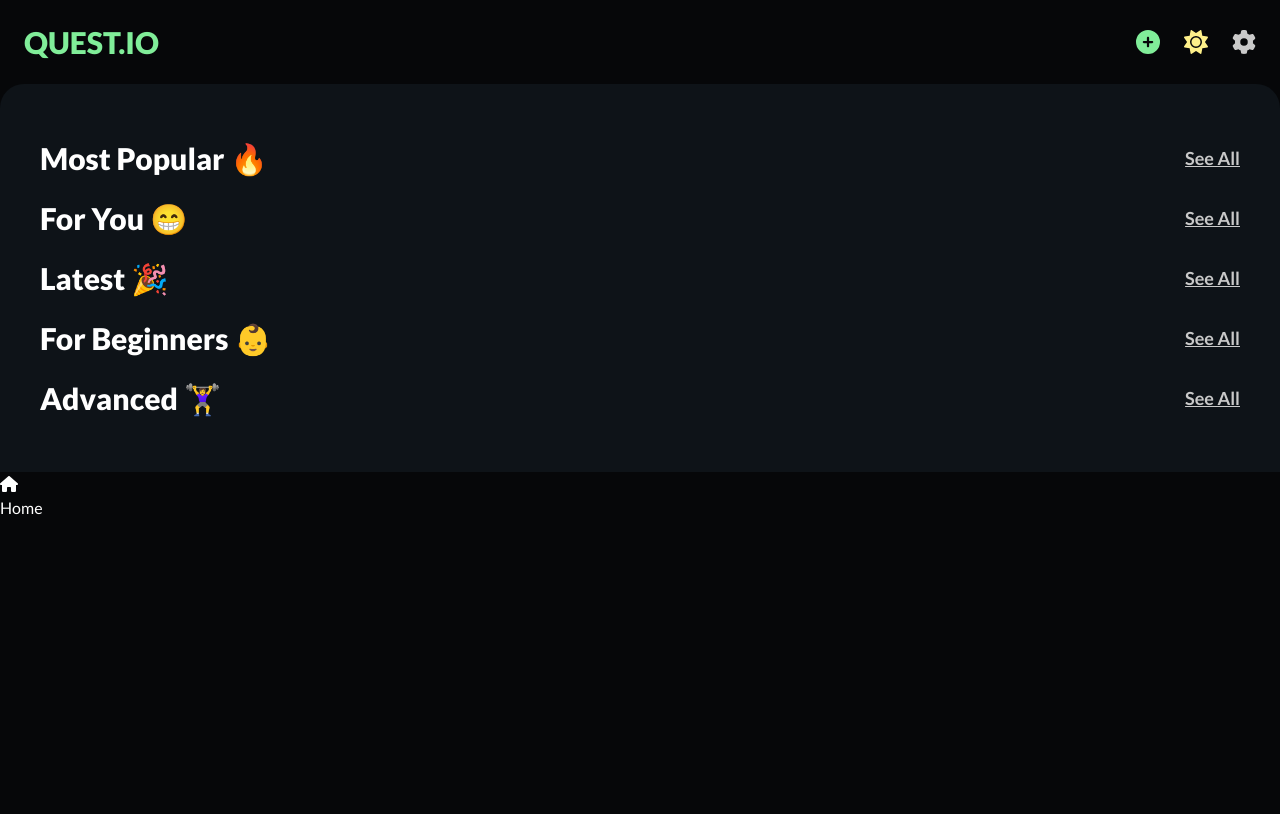
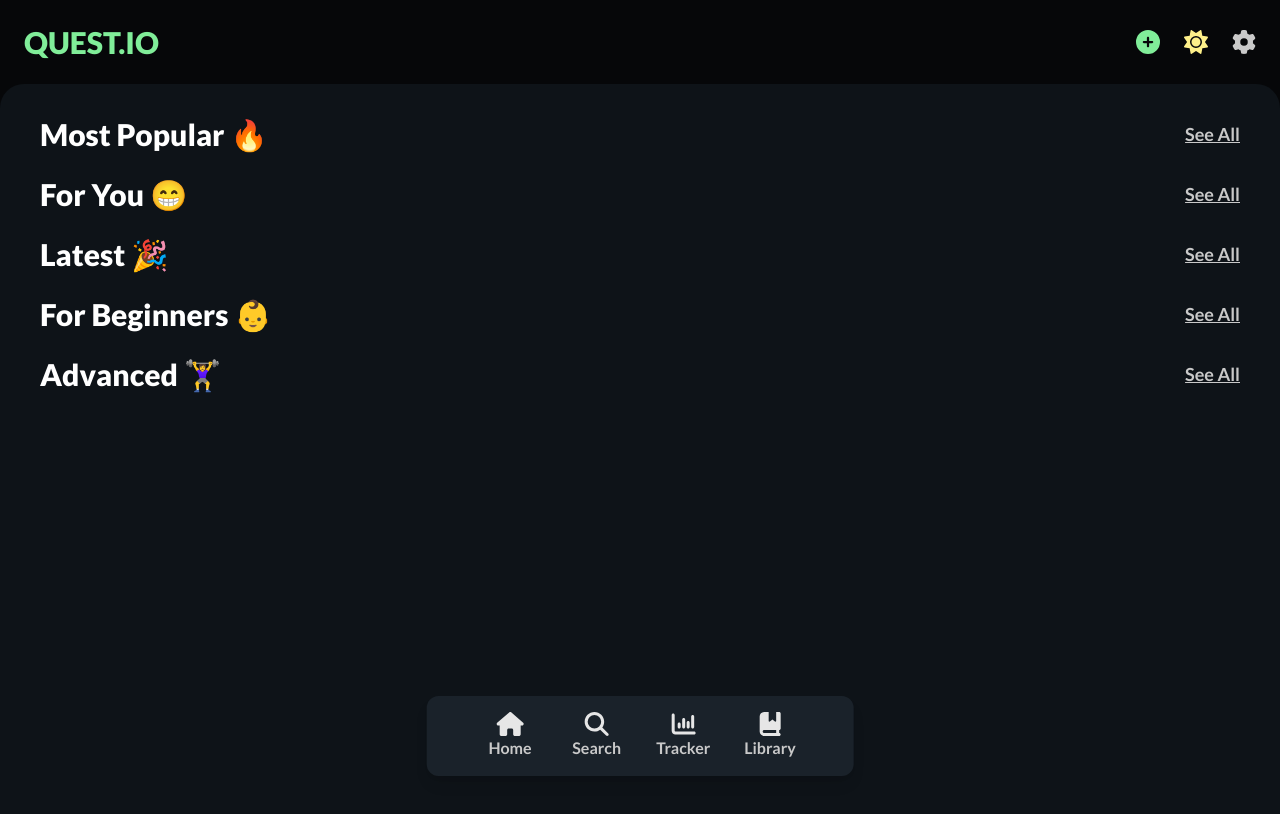
Before and after one commit to dalonga-kohi/questio, a React (Vite) app: page / in a window 1280 px wide. Shown: the top 814 px of the page. Built offline with nearby package versions, Linux system fonts and the light colour scheme.

Commit message:
Add icon bar features

```diff
--- a/src/components/main/Home/index.tsx
+++ b/src/components/main/Home/index.tsx
@@ -2,7 +2,7 @@ import QuestSection from './QuestSection'
 
 const Home = () => {
   return (
-    <div className="dark:bg-black bg-gray-300 rounded-t-3xl px-6 md:px-10 py-8 overflow-y-auto max-h-screen">
+    <div className="dark:bg-black bg-gray-300 h-screen rounded-t-3xl px-6 md:px-10 py-2 overflow-y-auto max-h-screen">
       <QuestSection category="popular" title="Most Popular 🔥" />
       <QuestSection category="recommended" title="For You 😁" />
       <QuestSection category="latest" title="Latest 🎉" />
--- a/src/components/main/interface/IconBar/features/Icon.tsx
+++ b/src/components/main/interface/IconBar/features/Icon.tsx
@@ -10,9 +10,12 @@ interface IIconProps {
 
 const Icon = ({ icon, link, caption }: IIconProps) => {
   return (
-    <NavLink to={link} className="">
-      <FontAwesomeIcon icon={icon} />
-      <div className="">{caption}</div>
+    <NavLink
+      to={link}
+      className="flex flex-col dark:text-white-light text-slate-700 justify-start items-center hover:bg-gray-400 dark:hover:bg-black rounded-md w-1/4 py-2 transition-colors"
+    >
+      <FontAwesomeIcon icon={icon} className="text-2xl dark:text-white" />
+      <div className="font-bold">{caption}</div>
     </NavLink>
   )
 }
--- a/src/components/main/interface/IconBar/index.tsx
+++ b/src/components/main/interface/IconBar/index.tsx
@@ -1,10 +1,18 @@
 import Icon from './features/Icon'
-import { faHome } from '@fortawesome/free-solid-svg-icons'
+import {
+  faBookBookmark,
+  faChartColumn,
+  faHome,
+  faMagnifyingGlass,
+} from '@fortawesome/free-solid-svg-icons'
 
 const IconBar = () => {
   return (
-    <aside>
+    <aside className="absolute bottom-0 flex justify-between px-2 bg-gray-200 shadow-lg sm:px-10 py-2 sm:rounded-xl items-center sm:bottom-6 left-1/2 -translate-x-1/2 dark:bg-black-light w-full sm:w-1/2 lg:w-1/3">
       <Icon link="/" caption="Home" icon={faHome} />
+      <Icon link="/search" caption="Search" icon={faMagnifyingGlass} />
+      <Icon link="/tracker" caption="Tracker" icon={faChartColumn} />
+      <Icon link="/lib" caption="Library" icon={faBookBookmark} />
     </aside>
   )
 }
```
